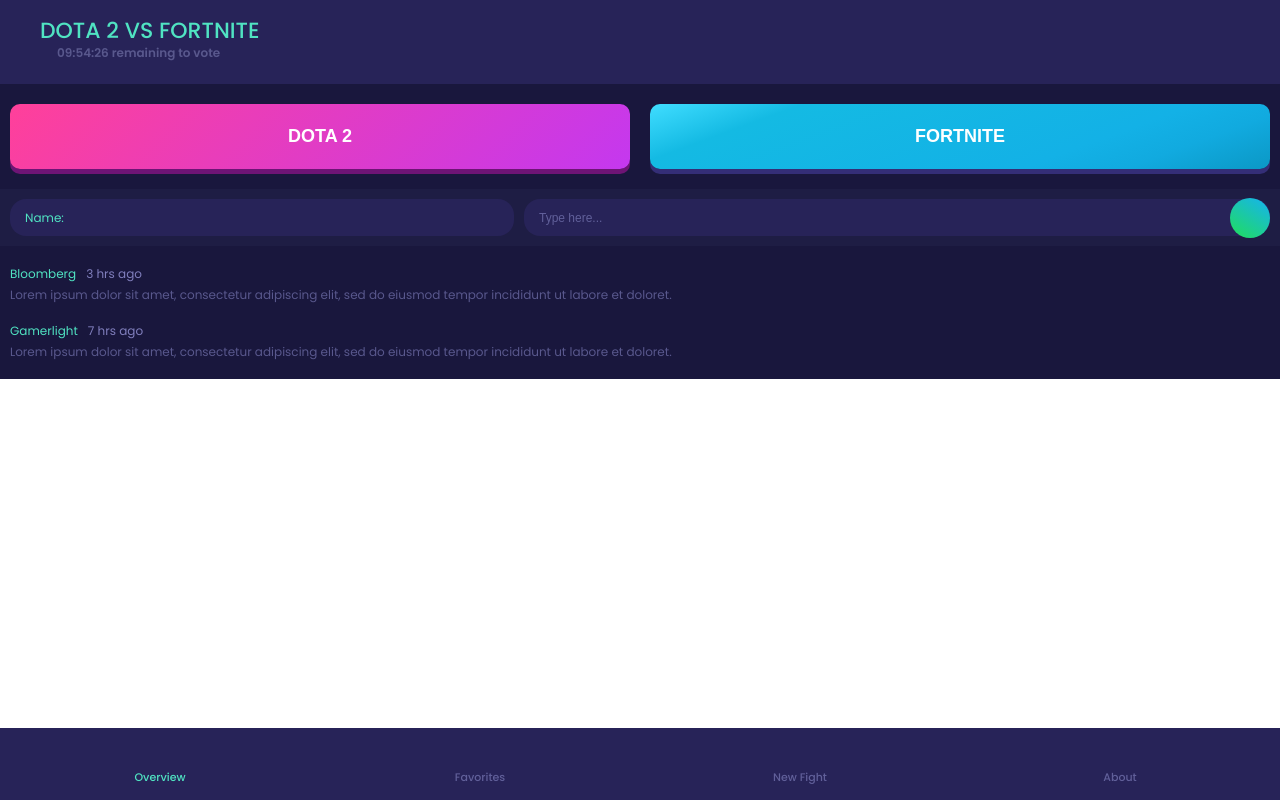
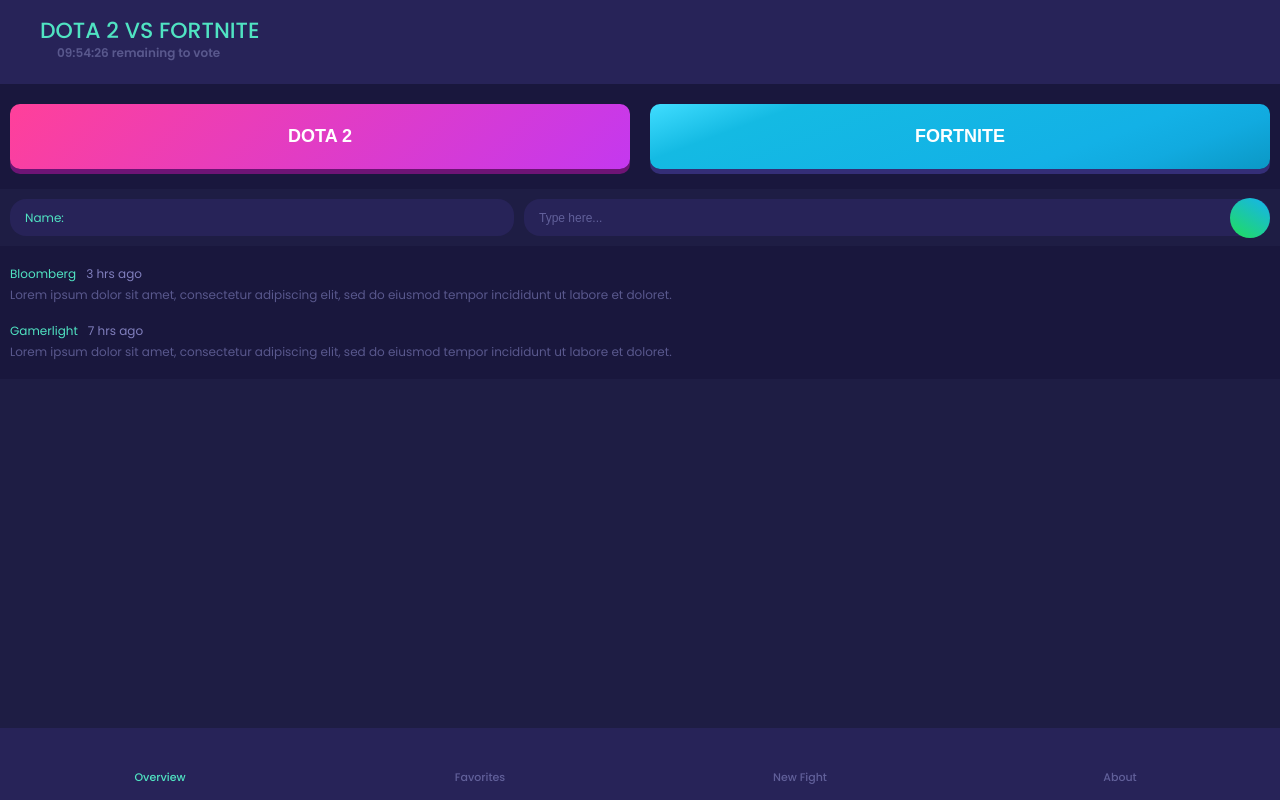
Before and after one commit to nerubisuk/lightfight, a React (Create React App) app: page / in a window 1280 px wide. Built offline with nearby package versions, Linux system fonts and the light colour scheme.

Commit message:
Adds background color for <body>

```diff
--- a/src/styles/base.scss
+++ b/src/styles/base.scss
@@ -6,6 +6,7 @@ html,
 body {
   height: 100%;
   -webkit-tap-highlight-color: transparent;
+  background-color: $darker-blue;
 }
 
 body {
```
